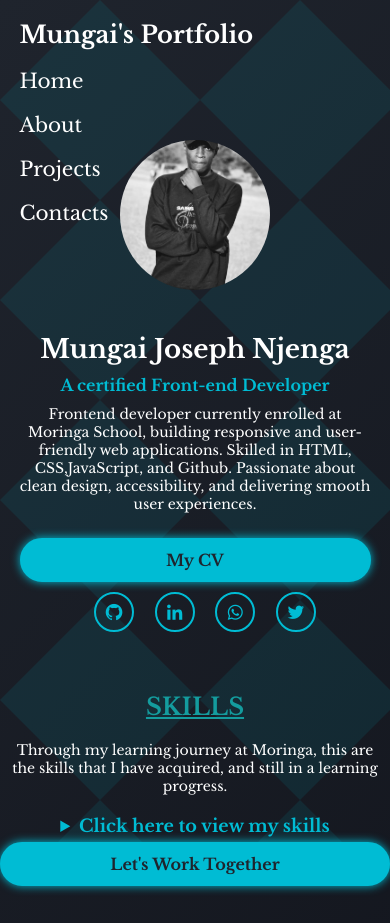
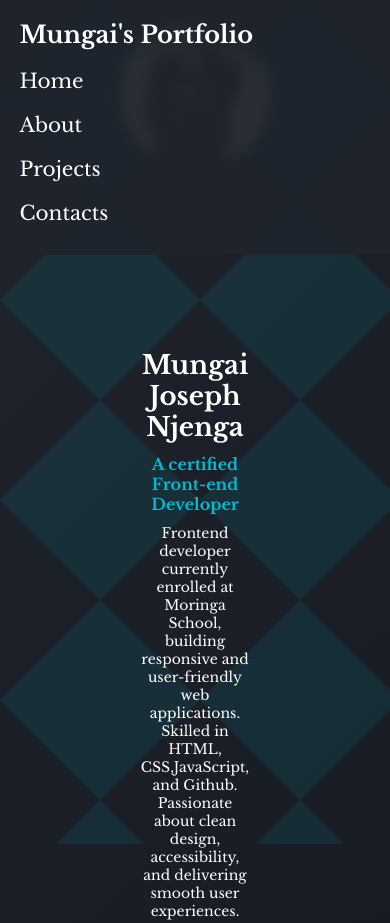
Before and after one commit to Gueverstarstone/Mungai-s-Portfolio, a plain HTML site: page index.html in a window 390 px wide. Shown: the top 923 px of the page. Drawn offline with nearby package versions, Linux system fonts and the light colour scheme.

Commit message:
Adjusted the layout for it not to interfere with the content section while scrolling and added a navbar background

```diff
--- a/style.css
+++ b/style.css
@@ -34,6 +34,8 @@ a{
 }
 
 .navbar{
+  background: rgba(31, 36, 45, 0.95);
+  backdrop-filter: blur(6px);
   position: fixed;
   left: 0;
   top: 0;
@@ -84,7 +86,7 @@ a{
   display: flex;
   align-items: center;
 
-  padding: 60px 9% 0;
+  padding: 120px 9% 0;
   color: white;
   text-align: center;
 }
@@ -276,12 +278,17 @@ a{
   }
 
   .profile-picture {
-    margin-top: 140px;
+   position: relative;
+   margin: 20px auto;
+    top: 0;
+    right: 0;
+    display: flex;
+    justify-content: center;
   }
 
   .content {
     flex-direction: column;
-    padding: 40px 5%;
+    padding: 160px;
     text-align: center;
   }
 
```
